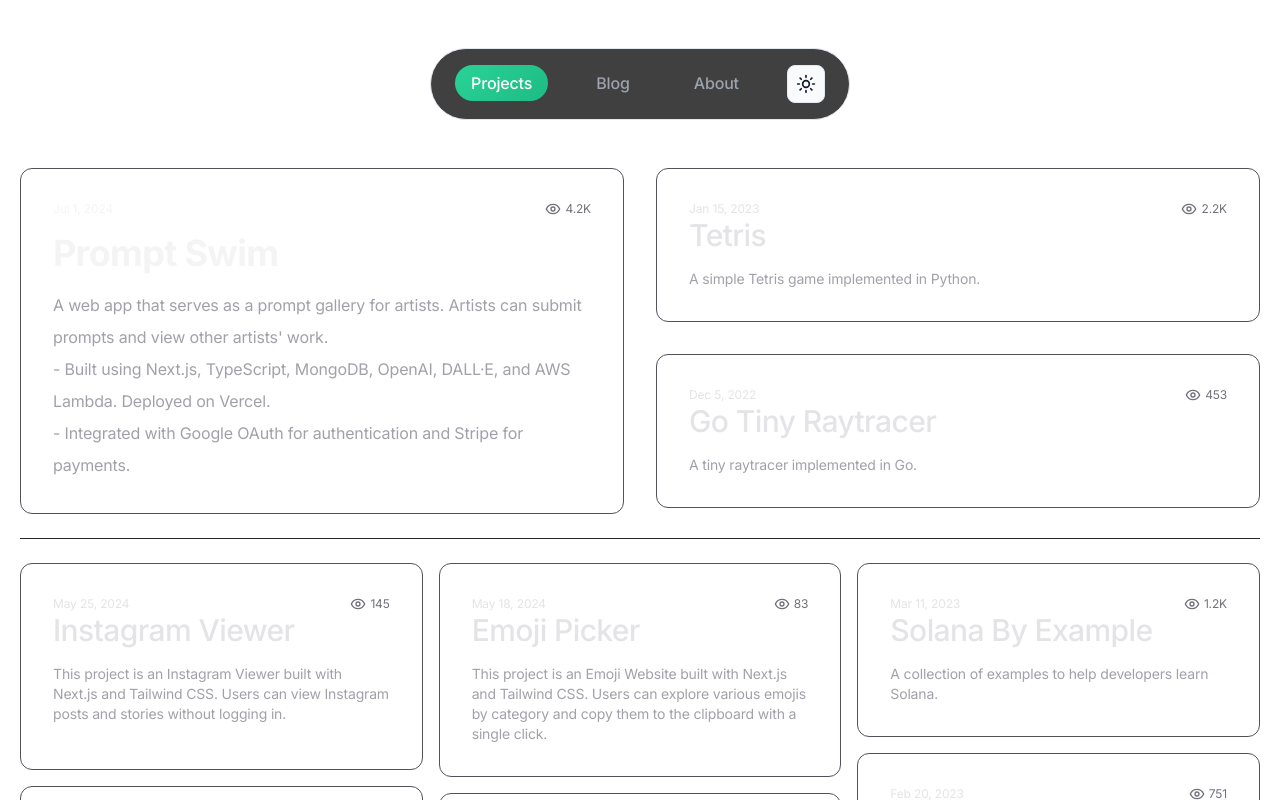
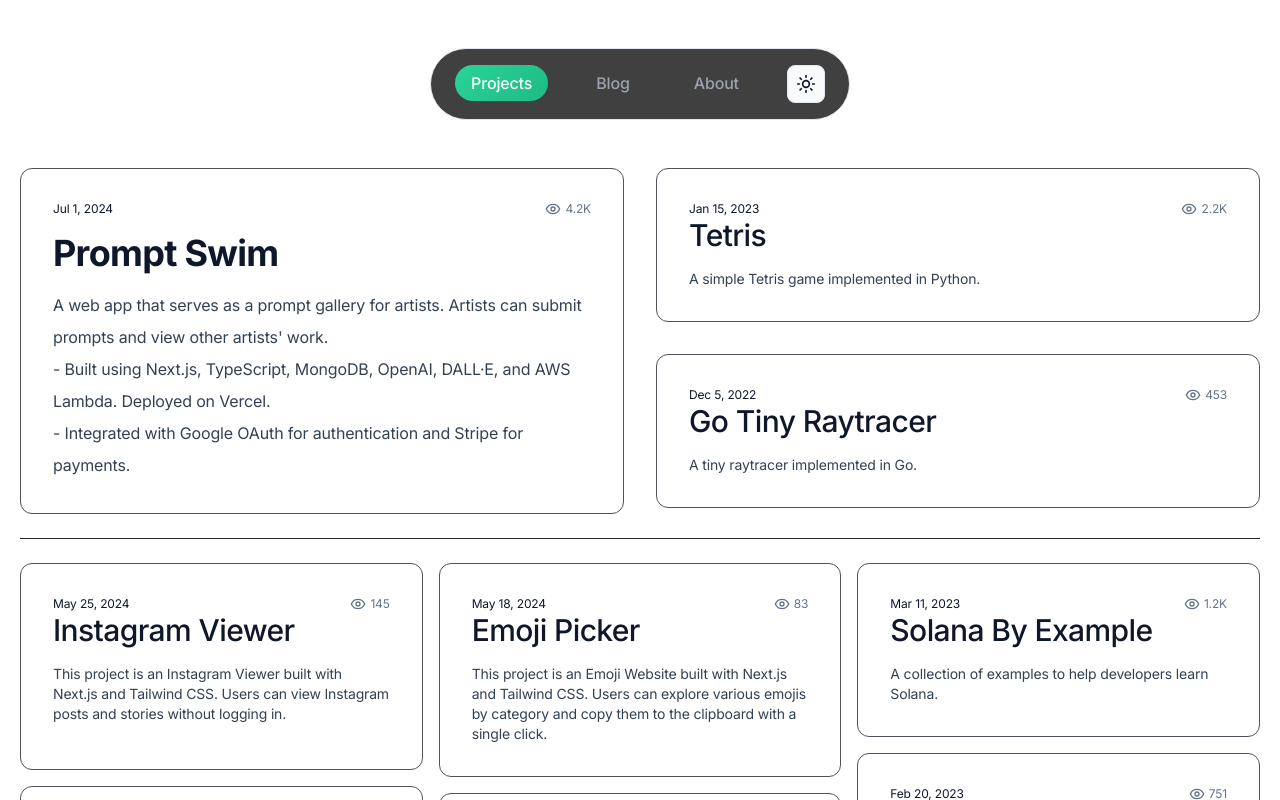
Before and after one commit to liang256/liangyu.dev, a Next.js app: page /projects in a window 1280 px wide. Shown: the top 800 px of the page. Built offline with nearby package versions, Linux system fonts and the light colour scheme.

Commit message:
feat: Update text colors for improved readability and consistency in Article and Projects components

```diff
--- a/src/app/projects/article.tsx
+++ b/src/app/projects/article.tsx
@@ -11,7 +11,7 @@ export const Article: React.FC<Props> = ({ project }) => {
 		<Link href={project.link}>
 			<article className="p-4 md:p-8">
 				<div className="flex justify-between gap-2 items-center">
-					<span className="text-xs duration-1000 text-zinc-200 group-hover:text-white group-hover:border-zinc-200 drop-shadow-orange">
+					<span className="text-xs duration-1000 group-hover:opacity-80 drop-shadow-orange" style={{ color: 'var(--text-primary)' }}>
 						{project.date ? (
 							<time dateTime={new Date(project.date).toISOString()}>
 								{Intl.DateTimeFormat(undefined, { dateStyle: "medium" }).format(
@@ -22,15 +22,15 @@ export const Article: React.FC<Props> = ({ project }) => {
 							<span>SOON</span>
 						)}
 					</span>
-					<span className="text-zinc-500 text-xs  flex items-center gap-1">
+					<span className="text-xs flex items-center gap-1" style={{ color: 'var(--text-tertiary)' }}>
 						<Eye className="w-4 h-4" />{" "}
 						{Intl.NumberFormat("en-US", { notation: "compact" }).format(project.views)}
 					</span>
 				</div>
-				<h2 className="z-20 text-xl font-medium duration-1000 lg:text-3xl text-zinc-200 group-hover:text-white font-display">
+				<h2 className="z-20 text-xl font-medium duration-1000 lg:text-3xl group-hover:opacity-80 font-display" style={{ color: 'var(--text-primary)' }}>
 					{project.title}
 				</h2>
-				<p className="z-20 mt-4 text-sm  duration-1000 text-zinc-400 group-hover:text-zinc-200">
+				<p className="z-20 mt-4 text-sm duration-1000 group-hover:opacity-90" style={{ color: 'var(--text-secondary)' }}>
 					{project.description}
 				</p>
 			</article>
--- a/src/app/projects/page.tsx
+++ b/src/app/projects/page.tsx
@@ -25,7 +25,7 @@ export default function Projects() {
             <Link href={featured.link}>
               <article className="relative w-full h-full p-4 md:p-8">
                 <div className="flex items-center justify-between gap-2">
-                  <div className="text-xs text-zinc-100">
+                  <div className="text-xs" style={{ color: 'var(--text-primary)' }}>
                     {featured.date ? (
                       <time dateTime={new Date(featured.date).toISOString()}>
                         {Intl.DateTimeFormat(undefined, {
@@ -36,7 +36,7 @@ export default function Projects() {
                       <span>SOON</span>
                     )}
                   </div>
-                  <span className="flex items-center gap-1 text-xs text-zinc-500">
+                  <span className="flex items-center gap-1 text-xs" style={{ color: 'var(--text-tertiary)' }}>
                     <Eye className="w-4 h-4" />{" "}
                     {Intl.NumberFormat("en-US", { notation: "compact" }).format(
                       featured.views ?? 0,
@@ -46,11 +46,13 @@ export default function Projects() {
 
                 <h2
                   id="featured-post"
-                  className="mt-4 text-3xl font-bold text-zinc-100 group-hover:text-white sm:text-4xl font-display"
+                  className="mt-4 text-3xl font-bold group-hover:opacity-80 sm:text-4xl font-display"
+                  style={{ color: 'var(--text-primary)' }}
                 >
                   {featured.title}
                 </h2>
-                <p className="mt-4 leading-8 duration-150 text-zinc-400 group-hover:text-zinc-300"
+                <p className="mt-4 leading-8 duration-150 group-hover:opacity-90"
+                   style={{ color: 'var(--text-secondary)' }}
                 dangerouslySetInnerHTML={{ __html: featured.description.replace(/\n/g, "<br/>") }}>
                   {}
                 </p>
```
